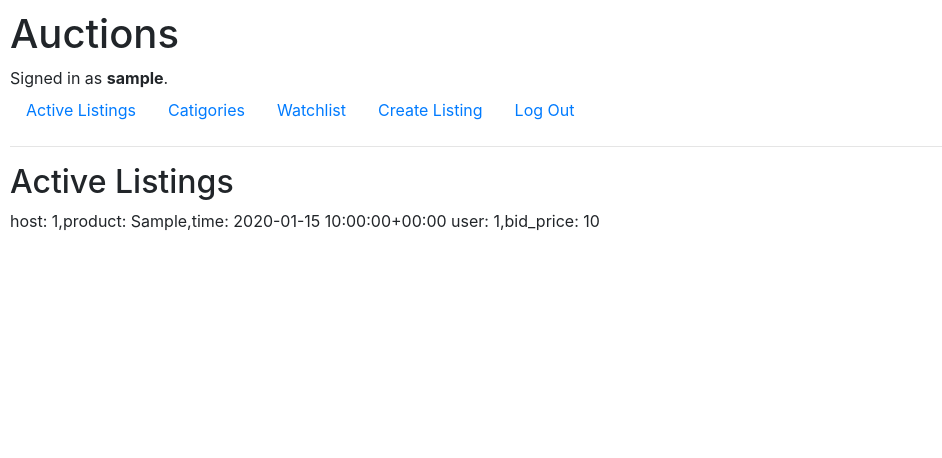
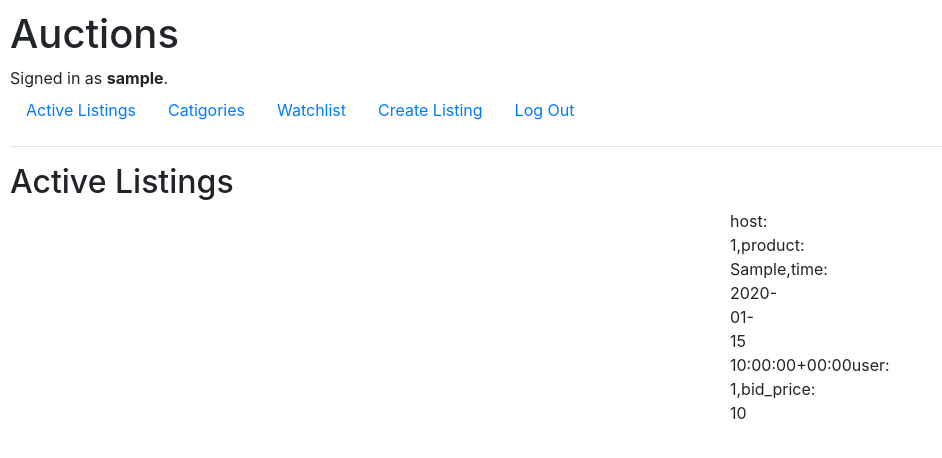
Before and after one commit to georgesohran/All-CS50Web-projects, a Django app: page / in a window 1280 px wide. Shown: the top 458 px of the page, without its empty margins (0-942 px from the left). Run offline with Django 3.2, Linux system fonts and the light colour scheme; a user stored in the database is signed in; tables that the repository leaves empty hold one stand-in row (values such as "Sample post"); some libraries are stand-ins or nearby versions.

Commit message:
Tue, Jan 23, 2024, 6:55 PM +03:00

```diff
--- a/commerce/auctions/static/auctions/styles.css
+++ b/commerce/auctions/static/auctions/styles.css
@@ -8,3 +8,9 @@ body {
   margin-right: 360px;
   text-align: center;
 }
+
+.container-auction{
+  margin-left: 360px;
+  margin-right: 360px;
+  text-align: center;
+}
--- a/commerce/auctions/templates/auctions/index.html
+++ b/commerce/auctions/templates/auctions/index.html
@@ -6,10 +6,9 @@
     <h2>Active Listings</h2>
 
     {% for auction in auctions %}
-    <div class="auction_container">
-        <form>
-            {{auction.0}}
-            {{auction.1}}
+    <div class="container-auction">
+        <form class="container-auction">
+            <p>{{auction.auction_data}}{{auction.bid_data}}</p>
         </form>
     </div>
     {% empty %}
--- a/commerce/auctions/views.py
+++ b/commerce/auctions/views.py
@@ -30,13 +30,11 @@ def index(request):
             auction_prices[auction.id] = price
 
     for auct in auctions:
-        d = [auct, auction_prices[auct.id]]
+        d = {"auction_data":auct, "bid_data":auction_prices[auct.id]}
         final_contents.append(d)
 
-    print(final_contents)
-
     return render(request, "auctions/index.html",{
-        "auctions":final_contents,
+        "auctions":final_contents
     })
 
 
```
